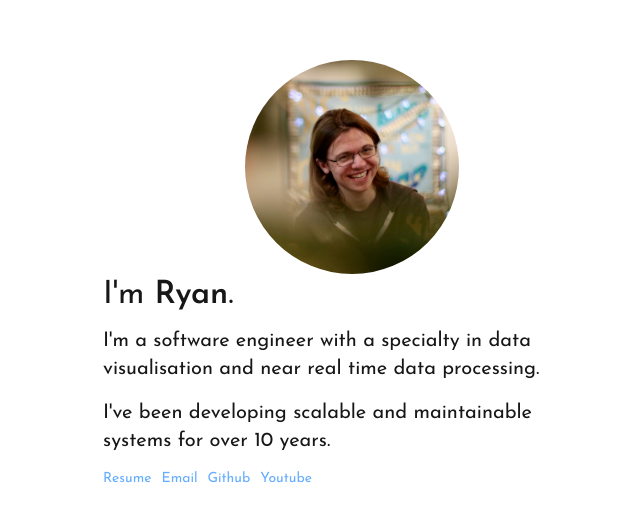
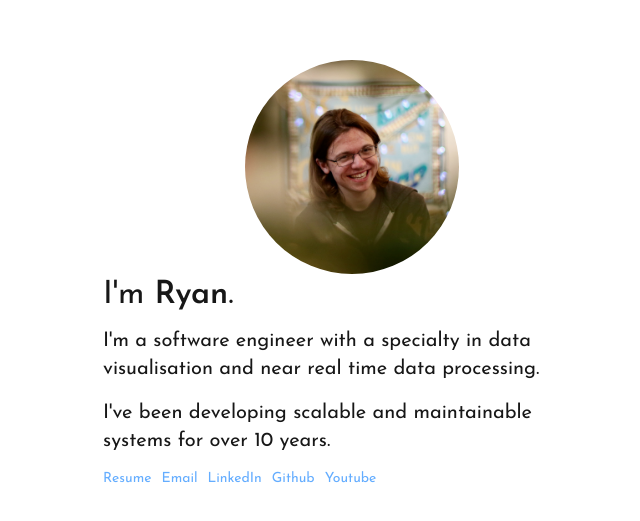
Before and after one commit to 1egoman/rgausnet, a Next.js app: page / in a window 1280 px wide. Shown: the part 123-644 px from the top of the page, without its empty margins (288-928 px from the left). Built offline with nearby package versions, Linux system fonts and the light colour scheme.

Commit message:
feat: add linkedin link

```diff
--- a/src/pages/index.tsx
+++ b/src/pages/index.tsx
@@ -52,10 +52,13 @@ export default function Home() {
             </p>
             <p className={styles.heroSocial}>
               <span className={styles.heroSocialLink}>
-                <a href="/Resume (Ryan Gaus).pdf" className={styles.link}>Resume</a>
+                <a href="/Resume (Ryan Gaus).pdf" target="_blank" className={styles.link}>Resume</a>
               </span>
               <span className={styles.heroSocialLink}>
                 <a href="mailto:rsg1egoman@gmail.com" className={styles.link}>Email</a>
+              </span>
+              <span className={styles.heroSocialLink}>
+                <a href="https://www.linkedin.com/in/ryan-gaus-08068617b" target="_blank" className={styles.link}>LinkedIn</a>
               </span>
               <span className={styles.heroSocialLink}>
                 <a href="https://github.com/1egoman" target="_blank" className={styles.link}>
```
